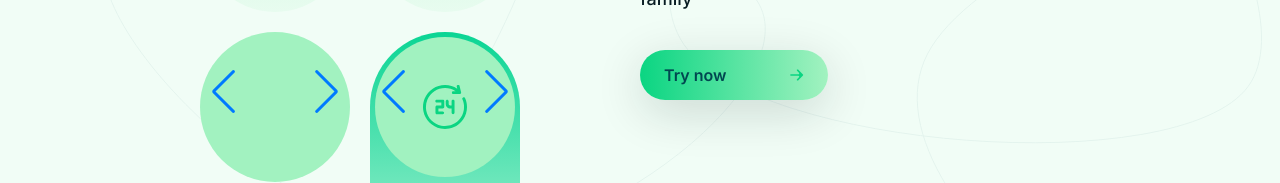
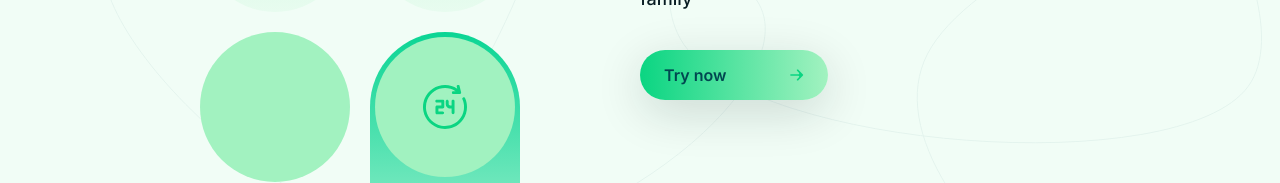
Before and after one commit to orch20/Stuffeak, a Vue app: page / in a window 1280 px wide. Shown: the part 4367-4550 px from the top of the page. Built offline with nearby package versions, Linux system fonts and the light colour scheme.

Commit message:
disabled swiper original buttons

```diff
--- a/src/components/Sections/LastestTenJobOpportunities.vue
+++ b/src/components/Sections/LastestTenJobOpportunities.vue
@@ -68,8 +68,10 @@ const breakpoints = {
 <style lang="scss">
 @import '../../assets/main.scss';
 
-
-
+.swiper-button-prev::after,
+.swiper-button-next::after {
+  display: none;
+}
 
 .job-opport-sec__button{
     cursor: pointer;
```
